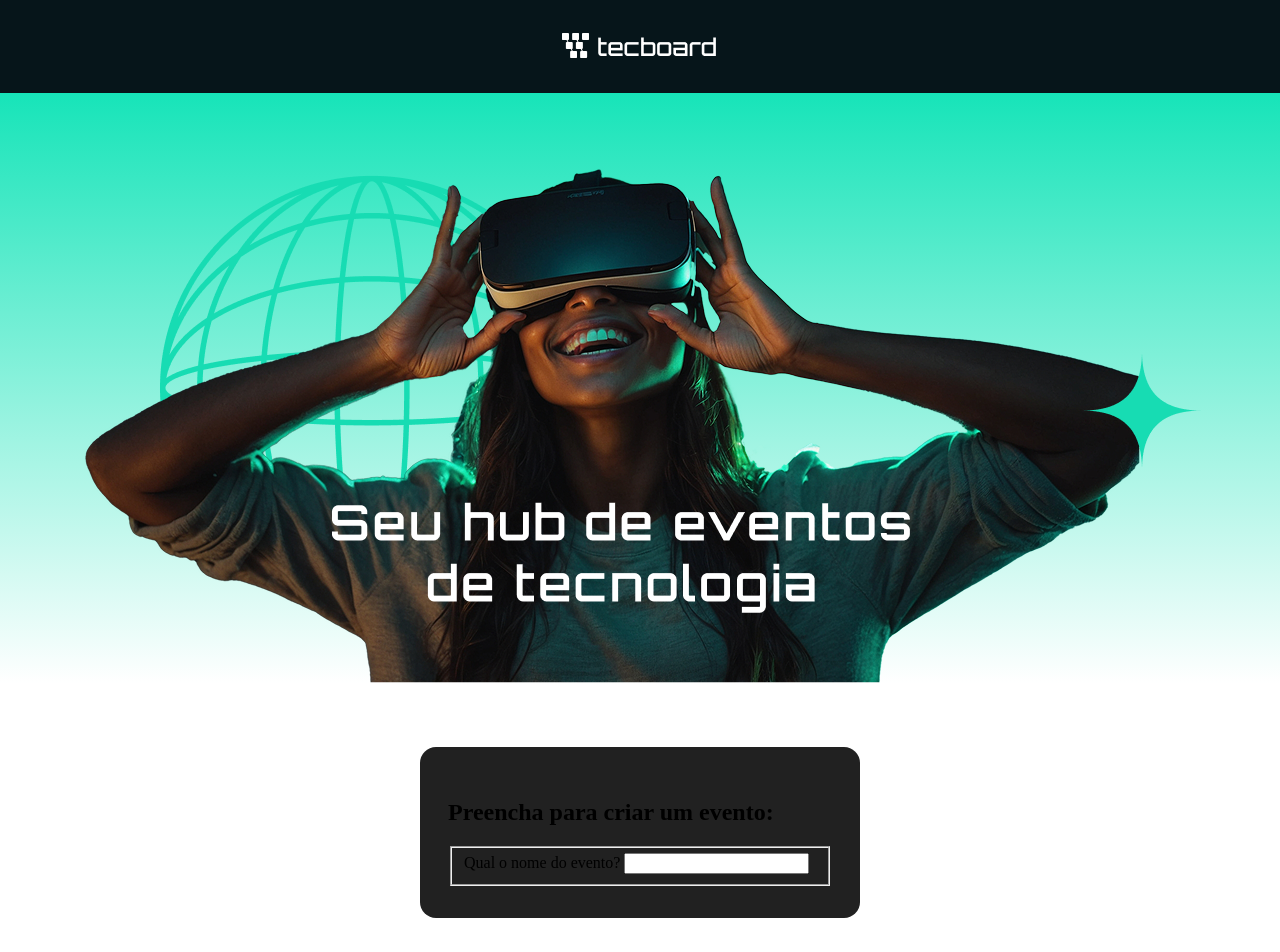
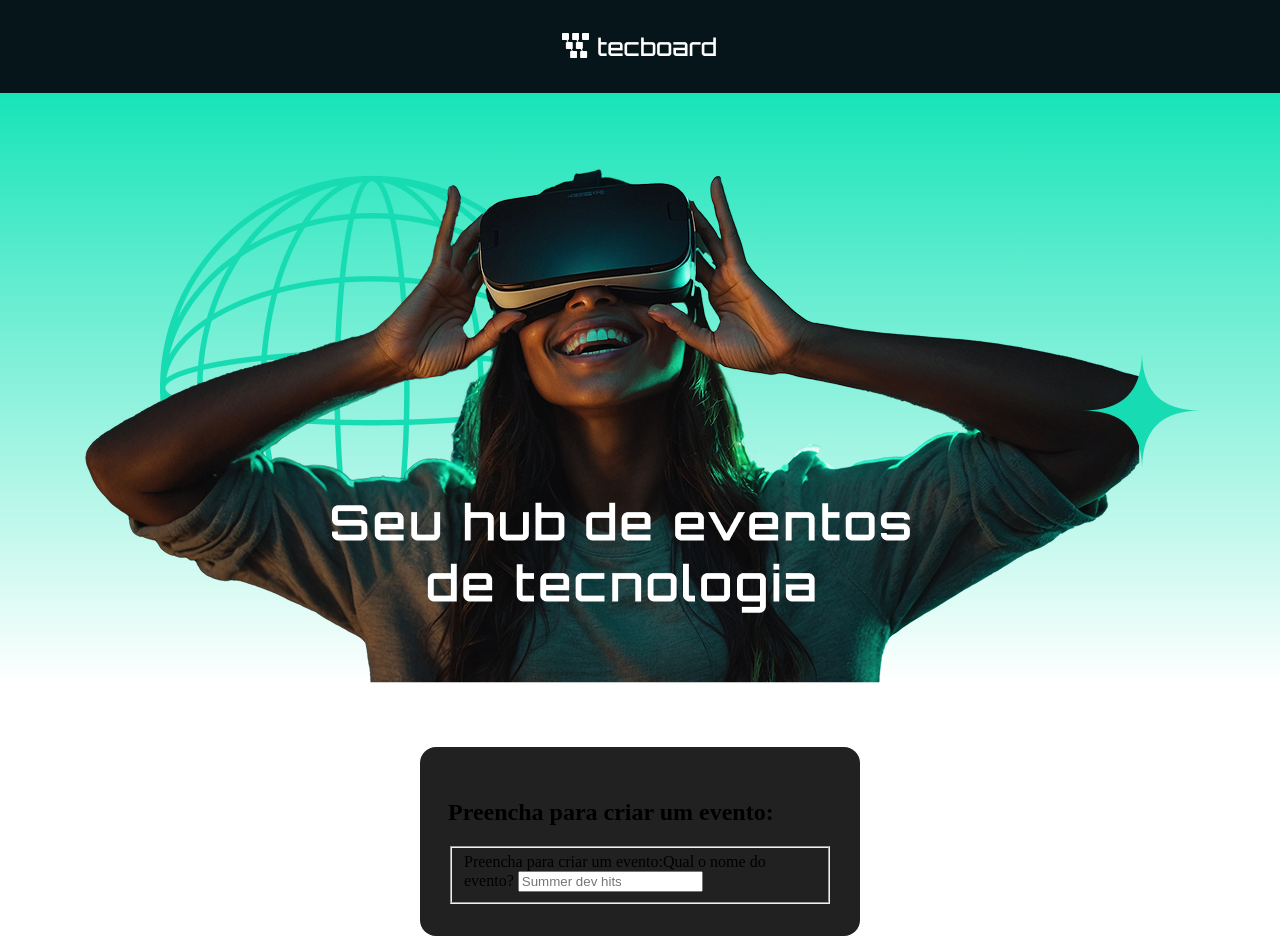
Before and after one commit to FGhiraldeli/react-alura, a React (Vite) app in the folder tecboard/: page / in a window 1280 px wide. Shown: the top 952 px of the page. Built offline with nearby package versions, Linux system fonts and the light colour scheme.

Commit message:
Adding functions and props

```diff
--- a/tecboard/src/App.jsx
+++ b/tecboard/src/App.jsx
@@ -4,14 +4,38 @@ import "./App.css";
 
 //no react, componentes sao FUNÇÕES
 
+// props é um OBJETO
+// props.chidren
+function TituloFormulario(props) {
+  return <h2>{props.children}</h2>;
+}
+
+function CampoDeFormulario({ children }) {
+  return <fieldset>{children}</fieldset>;
+}
+
+function Label({ children, htmlFor }) {
+  return <label htmlFor={htmlFor}>{children}</label>;
+}
+
+function CampoDeEntrada({ props }) {
+  return <input {...props} />;
+}
+
 function FormularioDeEvento() {
   return (
     <form className='form-evento'>
       <h2>Preencha para criar um evento:</h2>
-      <fieldset>
+      <CampoDeFormulario>
+        <Label>Preencha para criar um evento:</Label>
         <label htmlFor='nome'>Qual o nome do evento? </label>
-        <input type='text' id='nome'></input>
-      </fieldset>
+        <input
+          type='text'
+          id='nome'
+          placeholder='Summer dev hits'
+          name='nomeEvento'
+        />
+      </CampoDeFormulario>
     </form>
   );
 }
```
